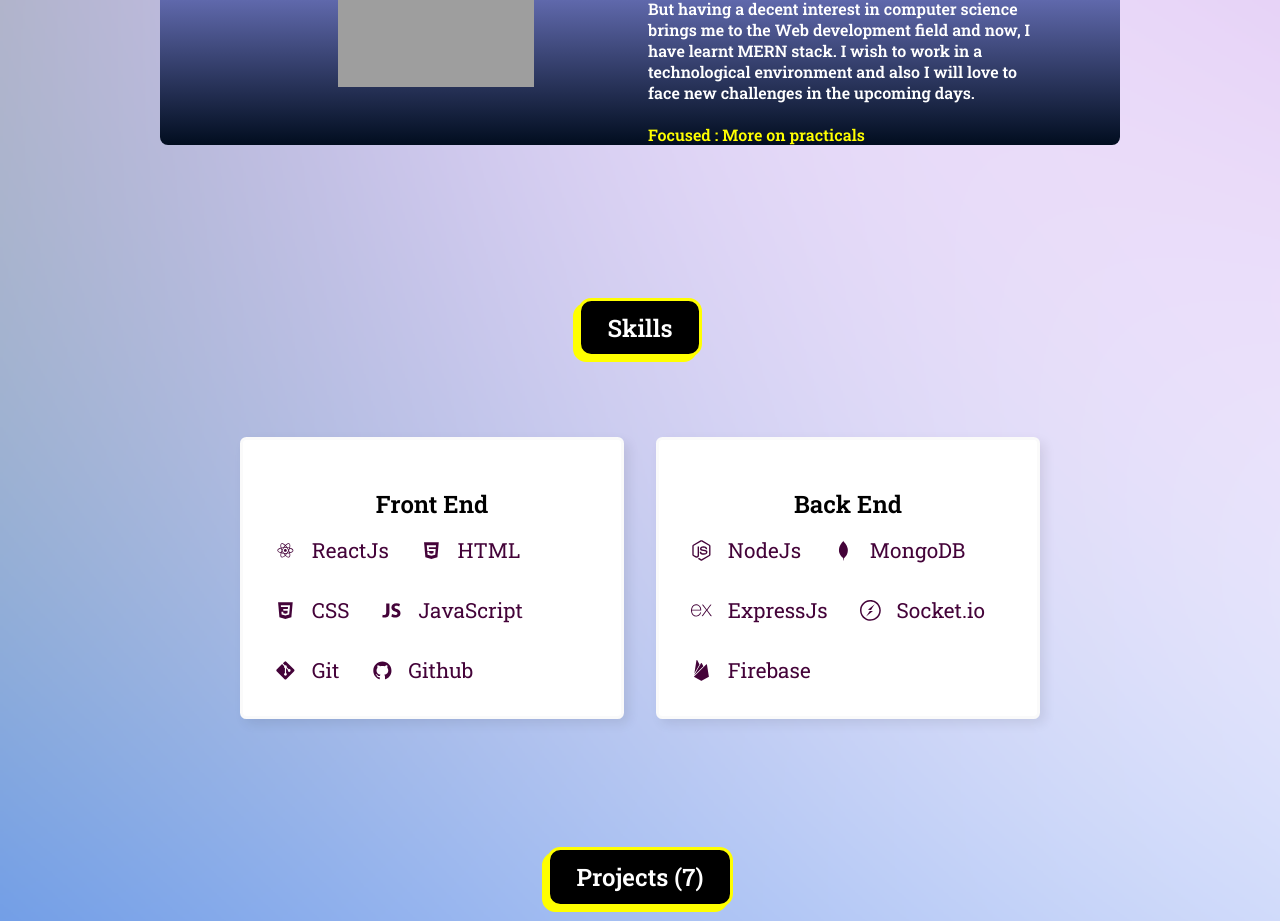
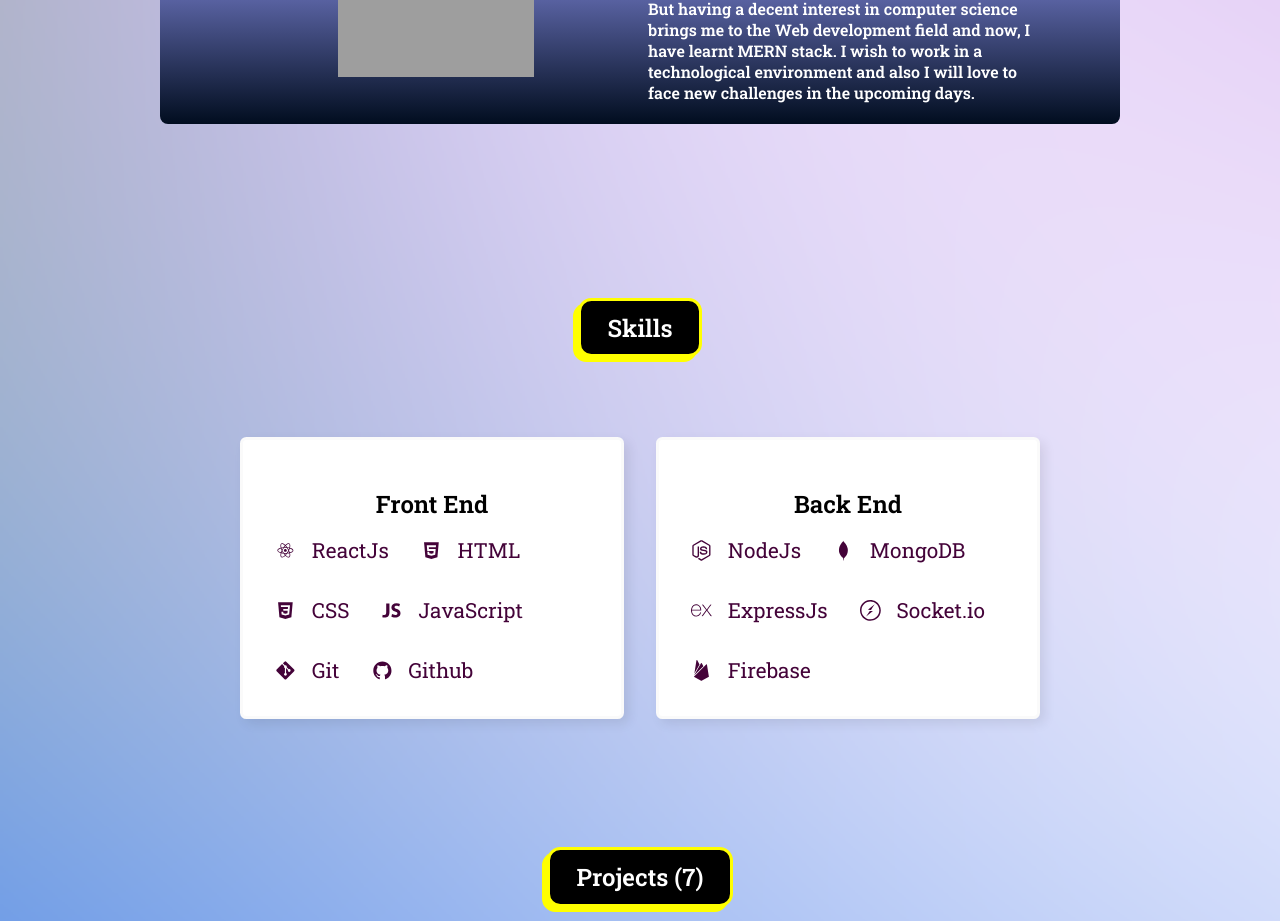
Before and after one commit to sanjeetSangam/portfolio, a React (Create React App) app: page / in a window 1280 px wide. Shown: the part 1064-1985 px from the top of the page. Built offline with nearby package versions, Linux system fonts and the light colour scheme; grey boxes are pictures that could not be loaded.

Commit message:
updated about section

```diff
--- a/src/pages/About.jsx
+++ b/src/pages/About.jsx
@@ -23,9 +23,6 @@ export const About = () => {
             challenges in the upcoming days.
             <br />
             <br />
-            <span style={{ color: "yellow" }}>
-              Focused : More on practicals
-            </span>
           </h4>
         </div>
       </div>
```
